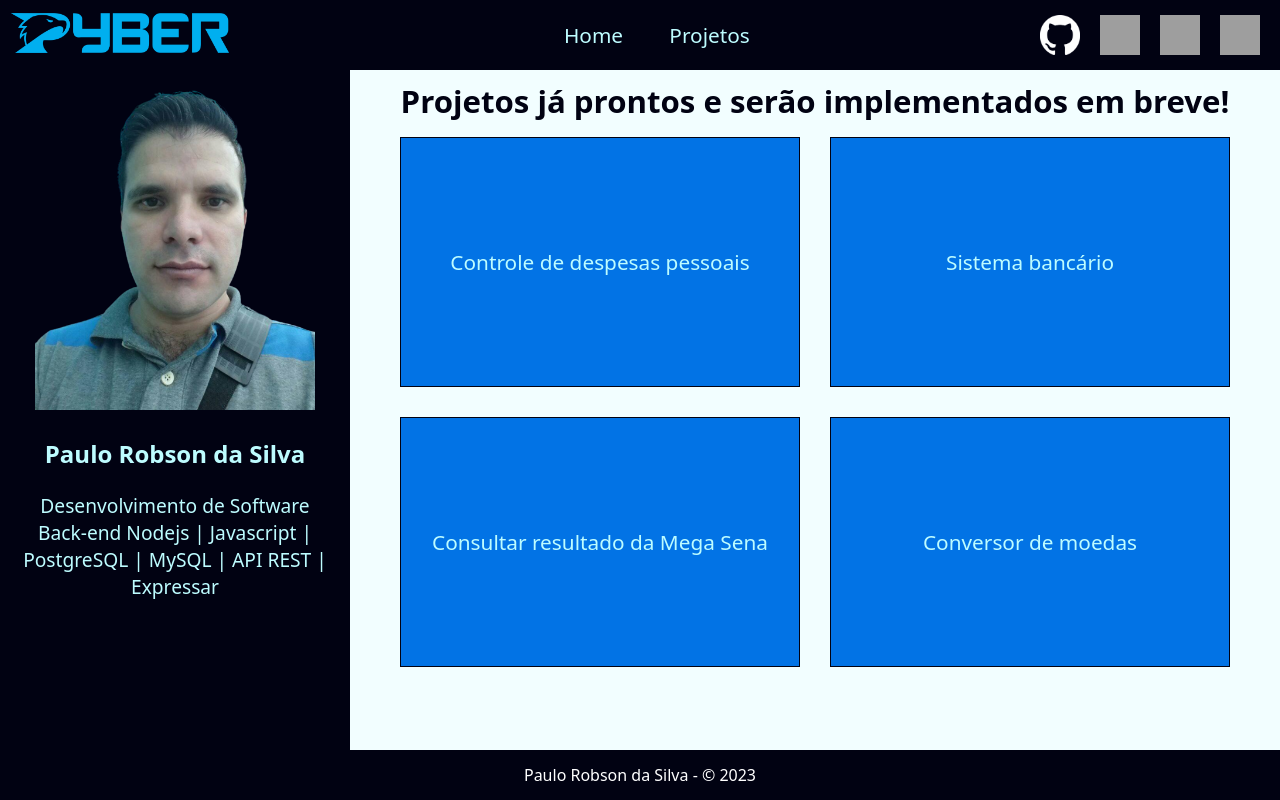
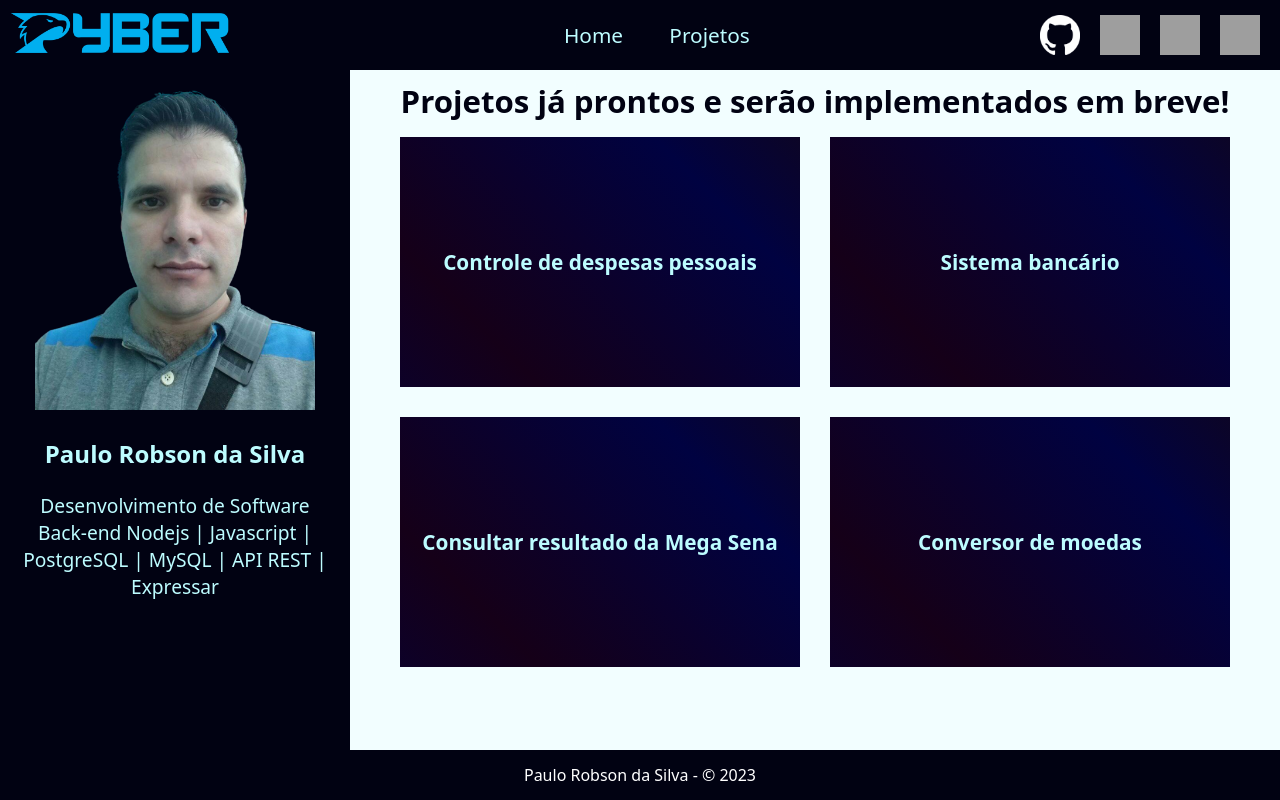
Before and after one commit to prsonda/Site-Pessoal, a Next.js app: page /projects in a window 1280 px wide. Built offline with nearby package versions, Linux system fonts and the light colour scheme; grey boxes are pictures that could not be loaded.

Commit message:
animação espaço projetos

```diff
--- a/src/styles/projects/Item.module.css
+++ b/src/styles/projects/Item.module.css
@@ -1,47 +1,32 @@
 .item {
-	border: solid 1px #010212;
 	display: flex;
 	width: 400px;
 	height: 250px;
 	margin: 15px;
+	font-weight: bold;
 	color: #bdfcff;
 	justify-content: center;
 	align-items: center;
-	animation: changeBackgroundColor 15s infinite; /* propriedade de animação */
+	background-image: linear-gradient(
+		45deg,
+		#000241,
+		#150018,
+		#000241,
+		#1e0900,
+		#000241
+	);
+	background-size: 300%, 300%;
+
+	animation: colorGradient 5s infinite;
 }
-
-@keyframes changeBackgroundColor {
+@keyframes colorGradient {
 	0% {
-		background-color: #001f3f;
-	}
-	10% {
-		background-color: #003870;
-	}
-	20% {
-		background-color: #014f9d;
-	}
-	30% {
-		background-color: #0161c2;
-	}
-	40% {
-		background-color: #0275e8;
+		background-position: 0%, 50%;
 	}
 	50% {
-		background-color: #0180ff;
-	}
-	60% {
-		background-color: #0275e8;
-	}
-	70% {
-		background-color: #0161c2;
-	}
-	80% {
-		background-color: #014f9d;
-	}
-	90% {
-		background-color: #003870;
+		background-position: 100%, 50%;
 	}
 	100% {
-		background-color: #001f3f;
+		background-position: 0%, 50%;
 	}
 }
```
